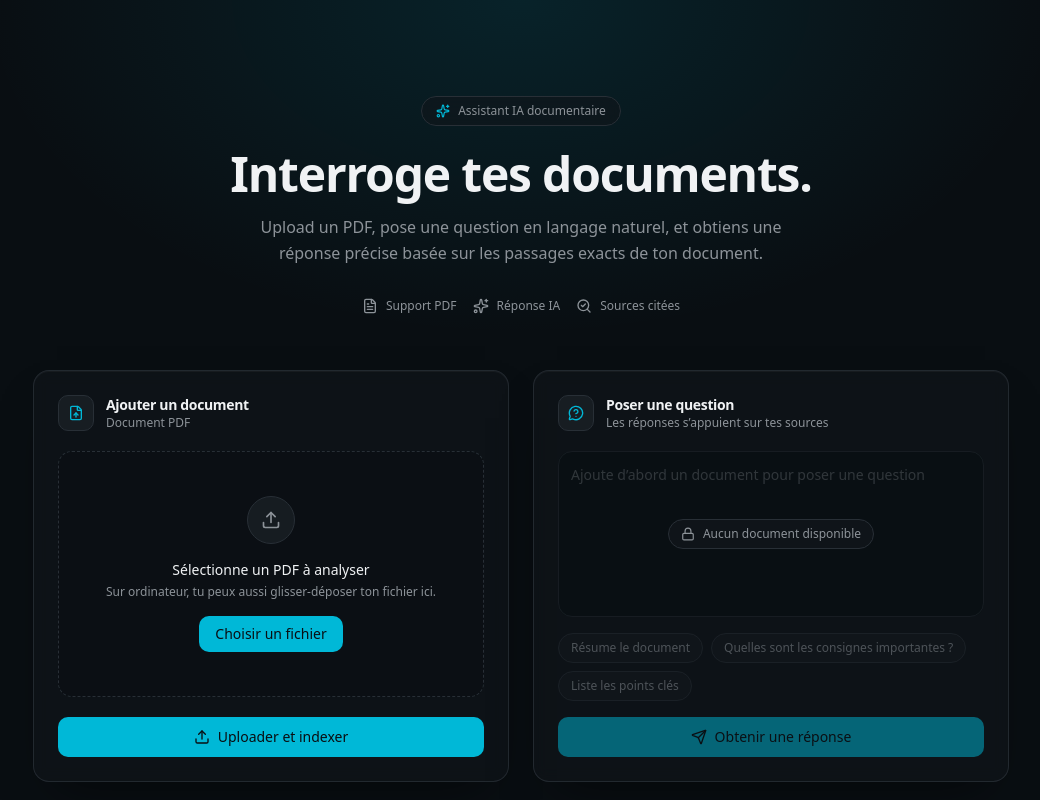
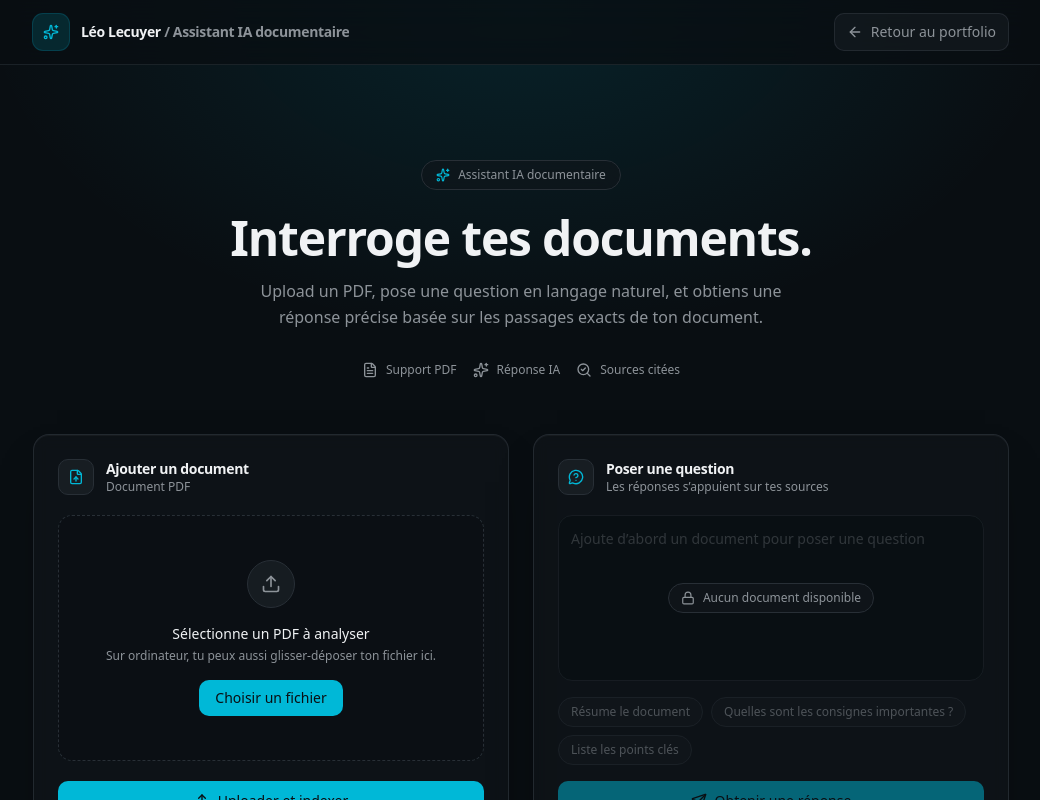
Before and after one commit to LeoLecLeo/ai-document-assistant, a Next.js app in the folder frontend/: page / in a window 1280 px wide. Shown: the top 800 px of the page, without its empty margins (119-1159 px from the left). Built offline with nearby package versions, Linux system fonts and the light colour scheme; no server answers.

Commit message:
Add portfolio navigation header

```diff
--- a/frontend/src/components/PageHeader.tsx
+++ b/frontend/src/components/PageHeader.tsx
@@ -1,8 +1,41 @@
-import { FileText, SearchCheck, Sparkles } from "lucide-react";
+import { ArrowLeft, FileText, SearchCheck, Sparkles } from "lucide-react";
+
+const portfolioUrl =
+  process.env.NEXT_PUBLIC_PORTFOLIO_URL ?? "http://localhost:3000";
 
 export function PageHeader() {
   return (
-    <header className="mx-auto max-w-2xl text-center">
+    <header>
+      <div className="fixed inset-x-0 top-0 z-50 border-b border-border/60 bg-background/75 backdrop-blur-xl">
+        <div className="mx-auto flex h-16 w-full max-w-5xl items-center justify-between gap-4 px-6">
+          <a href={portfolioUrl} className="flex min-w-0 items-center gap-3">
+            <span className="flex size-9 shrink-0 items-center justify-center rounded-lg bg-primary/15 text-primary ring-1 ring-primary/30">
+              <Sparkles className="size-4" aria-hidden="true" />
+            </span>
+
+            <span className="truncate text-sm font-semibold tracking-tight text-foreground">
+              Léo Lecuyer
+              <span className="hidden text-muted-foreground sm:inline">
+                {" "}
+                / Assistant IA documentaire
+              </span>
+            </span>
+          </a>
+
+          <a
+            href={portfolioUrl}
+            className="inline-flex shrink-0 cursor-pointer items-center justify-center gap-2 rounded-lg border border-border/80 bg-secondary/40 px-3 py-2 text-sm font-medium text-muted-foreground transition hover:border-primary/40 hover:bg-secondary/70 hover:text-foreground"
+          >
+            <ArrowLeft className="size-4" aria-hidden="true" />
+            <span className="hidden sm:inline">Retour au portfolio</span>
+            <span className="sm:hidden">Retour</span>
+          </a>
+        </div>
+      </div>
+
+      <div className="h-16" aria-hidden="true" />
+
+      <div className="mx-auto max-w-2xl text-center">
         <span className="inline-flex items-center gap-2 rounded-full border border-border bg-card/60 px-3.5 py-1.5 text-xs font-medium text-muted-foreground backdrop-blur-sm">
           <Sparkles className="size-3.5 text-primary" aria-hidden="true" />
           Assistant IA documentaire
@@ -19,17 +52,20 @@ export function PageHeader() {
 
         <div className="mt-8 flex flex-wrap items-center justify-center gap-4 text-xs text-muted-foreground">
           <span className="inline-flex items-center gap-2">
-          <FileText className="size-4" />
+            <FileText className="size-4" aria-hidden="true" />
             Support PDF
           </span>
+
           <span className="inline-flex items-center gap-2">
-          <Sparkles className="size-4" />
+            <Sparkles className="size-4" aria-hidden="true" />
             Réponse IA
           </span>
+
           <span className="inline-flex items-center gap-2">
-          <SearchCheck className="size-4" />
+            <SearchCheck className="size-4" aria-hidden="true" />
             Sources citées
           </span>
+        </div>
       </div>
     </header>
   );
```
Lines whose indentation alone changed are shown as unchanged.
